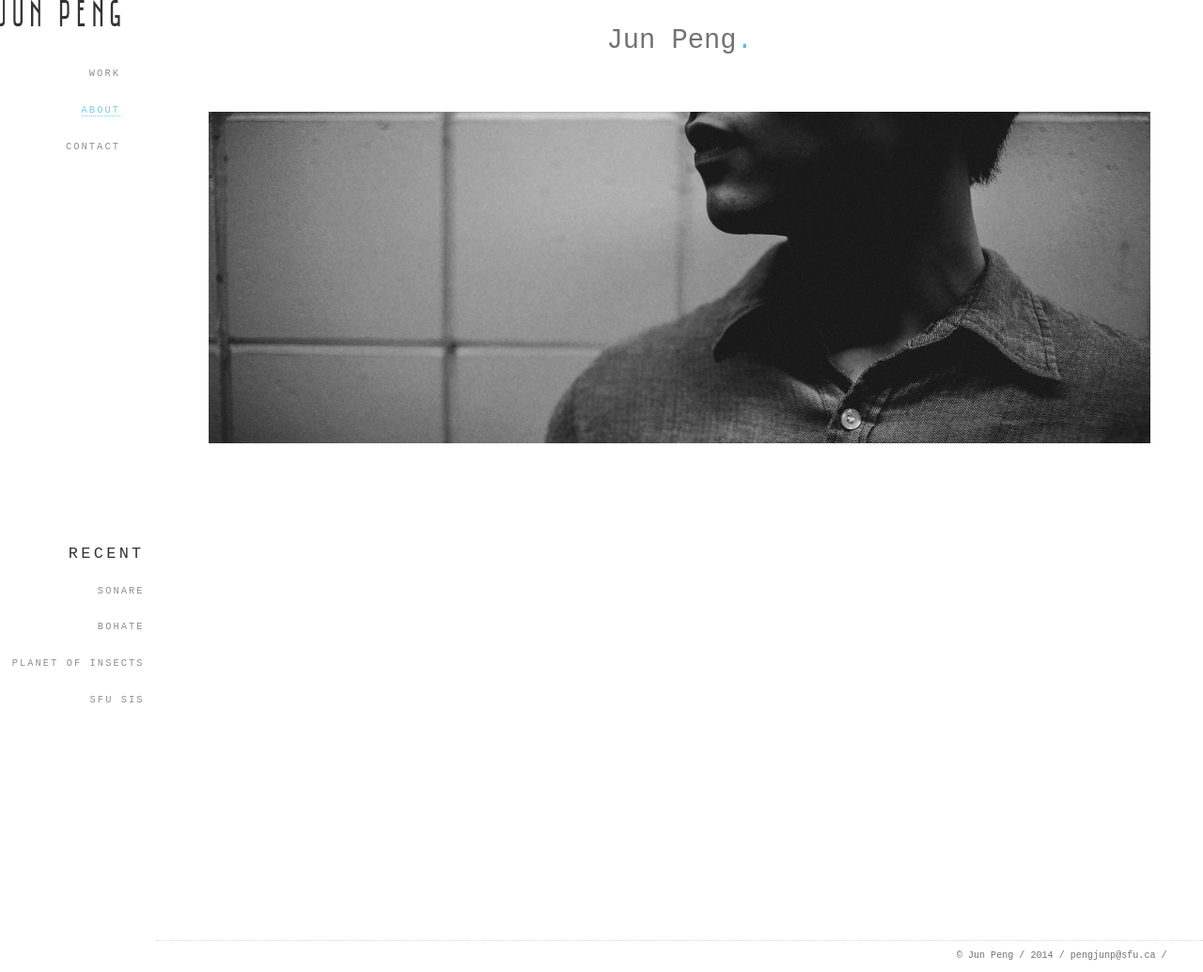
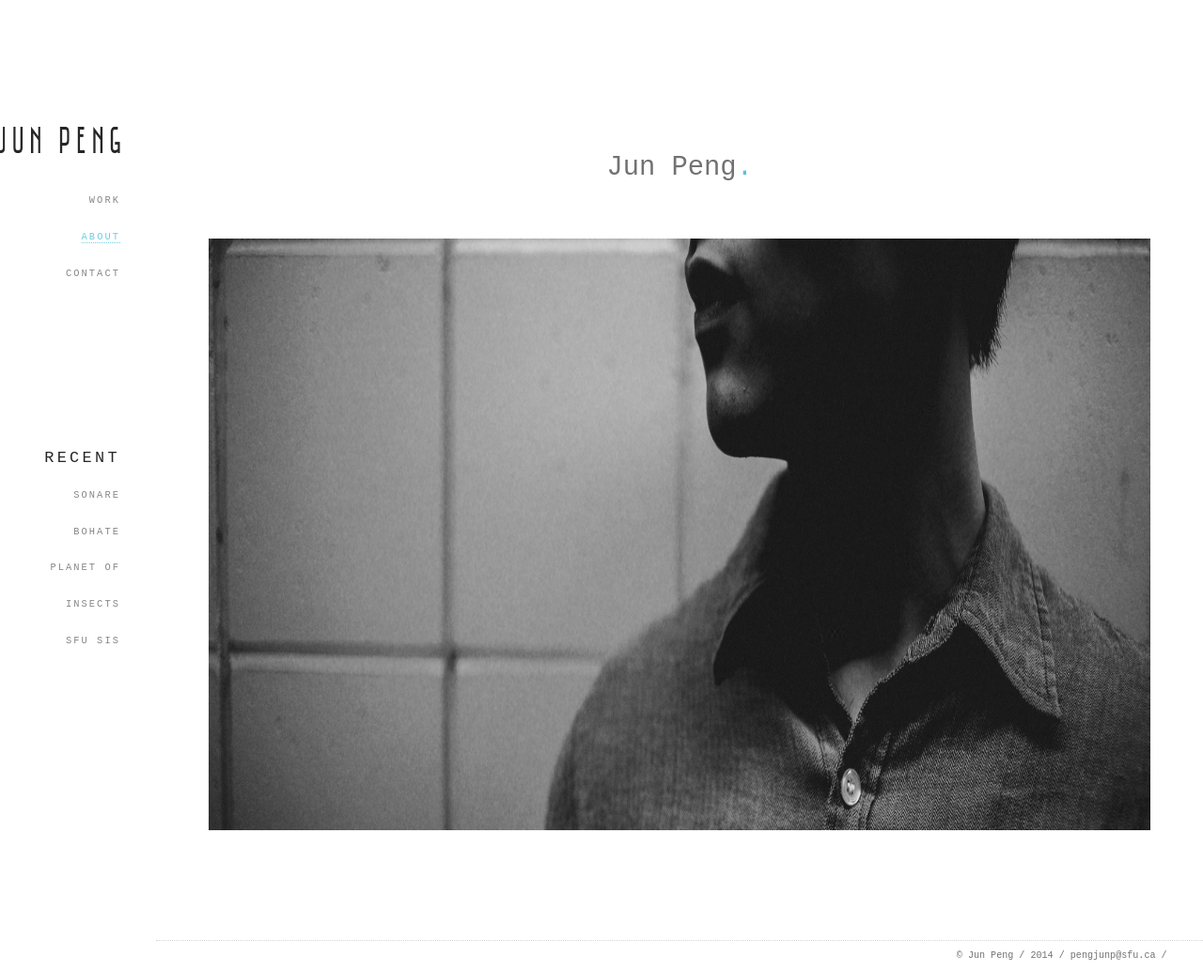
Before and after one commit to pj2009/pengjunp.github.io, a Jekyll site: the page built from about/index.html, in a window 1280 px wide and 1035 px high. Shown: the whole window at 94% size. Built offline with Jekyll 4.4.1, drawn with Linux system fonts in a browser that asks for light colours; some web fonts are replaced.

Commit message:
update project list + content resize jQuery
CSS file clean up

```diff
--- a/_includes/project-list.html
+++ b/_includes/project-list.html
@@ -9,12 +9,14 @@
 						<img class="project-img-bottom" src="{{ site.url }}/images/{{ post.directory }}/thumb.jpg" alt>
 					</a>
 				</div>
-				<div class="project-name">
+
+				<!-- <div class="project-name">
 					<a href="{{ post.url }}">{{ post.title }}</a>
 				</div>
 				<div class="project-type">
 					<a href="{{ post.url }}">{{ post.type[0] }}</a>
-				</div>
+				</div> -->
+
 			</td>
 		{% endfor %}
 	</tr>
--- a/_layouts/master.html
+++ b/_layouts/master.html
@@ -18,13 +18,19 @@
 		<script type='text/javascript' src='{{ site.url }}/js/jquery.mousewheel.min.js'></script>
 		<script type="text/javascript">
 
-		$(window).load(function() {
-			$('.container').css('height', $(window).outerHeight());
-			// $('.project-list').css('top', ($('.container').innerHeight()-$('.project-list').innerHeight())/2);
+		$(window).ready(function() {
+			var window_height = $(window).outerHeight();
+			var content_height = window_height * 0.7;
+			var margin_height = (window_height - content_height) / 2;
+			$('.container').css('height', window_height);
+			$('nav').css('height', content_height);
+			$('.project-img-top').css('height', content_height);
+			$('.project-img-bottom').css('height', content_height);
+			$('.container').css('padding-top', margin_height);
 		});
 
 		$(window).resize(function() {
-			$('.container').css('height', $(window).innerHeight());
+			$('.container').css('height', window_height);
 		});
 
 		$(function() {
--- a/style/style.css
+++ b/style/style.css
@@ -12,9 +12,6 @@ body {
 .container {
 	margin: 0 auto;
 	min-height: 480px;
-
-	/*padding : 2% 0 0 0;*/
-	/*border: 1px dotted red;*/
 }
 
 /*.container::after {
@@ -24,7 +21,6 @@ body {
 }*/
 
 img {
-	/*width: 100%;*/
 	max-width: 100%;
 }
 
@@ -38,23 +34,24 @@ span {
 nav {
 	/*width: 210px;*/
 	width: 10%;
-	height: 90%;
-	max-height: 850px;
+	margin-right: 2%;
+	/*max-height: 850px;*/
 	min-height: 480px;
+
 	position: fixed;
 	padding: 0;
-	padding-right: 2%;
 
+	font-family: 'Lekton', Courier New, Courier;
+	font-weight: 400;
 	text-align: right;
 	text-align: -moz-right;
-	z-index: 999;
 
 	background: #fff;
-	opacity: .8;
+	opacity: .85;
+	z-index: 999;
 }
 
 nav>ul {
-	/*margin: 30px auto;*/
 	list-style: none;
 	line-height: 3em;
 	-webkit-padding-start: 0;
@@ -65,26 +62,16 @@ nav>ul>li, li {
 	list-style-position:inside;
 }
 
-#logo {
-	margin: 0 auto;
-	width: 160px;
-	padding-bottom: 30px;
-}
-
 nav h3 {
-	font-family: 'Lekton', Courier New, Courier;
 	font-size: 1.3em;
 	margin: 0;
 	padding: 0;
 	color: #000;
-	font-weight: 400;
 	letter-spacing: 0.2em;
 }
 
 nav h4 {
-	font-family: 'Lekton', Courier New, Courier;
 	font-size: 0.9em;
-	font-weight: 400;
 	font-style: italic;
 	color: #ffffff;
 	padding: 0;
@@ -98,11 +85,10 @@ nav a {
 	text-transform: uppercase;
 }
 
-.menu-divider {
-	border-bottom: 1px dotted rgba(114,114,114,0.3);
-	margin-top: -1px;
-	width: 70%;
-	margin: 0 15%;
+#logo {
+	margin: 0 auto;
+	width: 160px;
+	padding-bottom: 30px;
 }
 
 #recent-work {
@@ -120,14 +106,10 @@ nav a {
 	position: relative;
 	padding: 0 0 0 0; /* 80 0 0 0 */
 	padding-left: 13%;
-	/*padding-right: 3%;*/
-	/*border: 1px dotted #ffff00;*/
 }
 
 .content-title {
 	margin: 0;
-	/*width: 65%;*/
-	/*padding: 0 0 0 5%;*/
 	color: #000;
 	text-align: left;
 	float: left;
@@ -241,7 +223,7 @@ tr {
 	margin: 0 1px 2px 1px;
 	padding: 1%;*/
 	background: #fcfcfc;
-	width: 400px;
+	/*width: 400px;*/
 	margin-right: 20px;
 
 	-moz-box-shadow: 0px 2px 10px rgba(68,68,68,0.1);
@@ -253,12 +235,13 @@ tr {
 .project-overlay {
 	position: relative;
 	float: left;
-	width: 100%;
+	/*width: 100%;*/
+
 }
 
 .project-img-top {
 	position: absolute;
-    width:100%;
+    /*width:100%;*/
 	top: 0;
 	left: 0;
     z-index:99;
@@ -283,7 +266,7 @@ tr {
 	filter: url('grayscale.svg#greyscale');
     filter: gray; */
 	/*position: absolute;*/
-	width: 100%;
+	/*width: 100%;*/
 	display: block;
 }
 
@@ -314,7 +297,7 @@ tr {
 	position: relative;
 	width: 100%;
 	float: left;
-	margin: 0.2em 0 0.25em;
+	margin: 0.2em 0 0.8em;
 
 	text-align: center;
 	font-style: italic;
```
Also changed, not shown: 4 other files.
